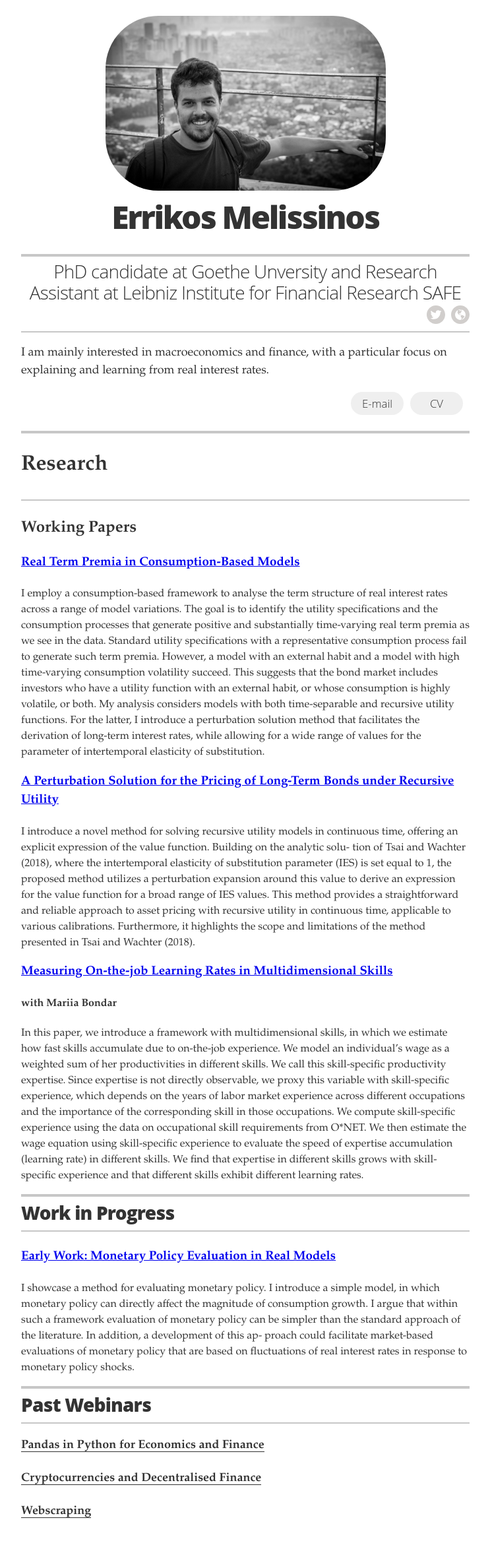
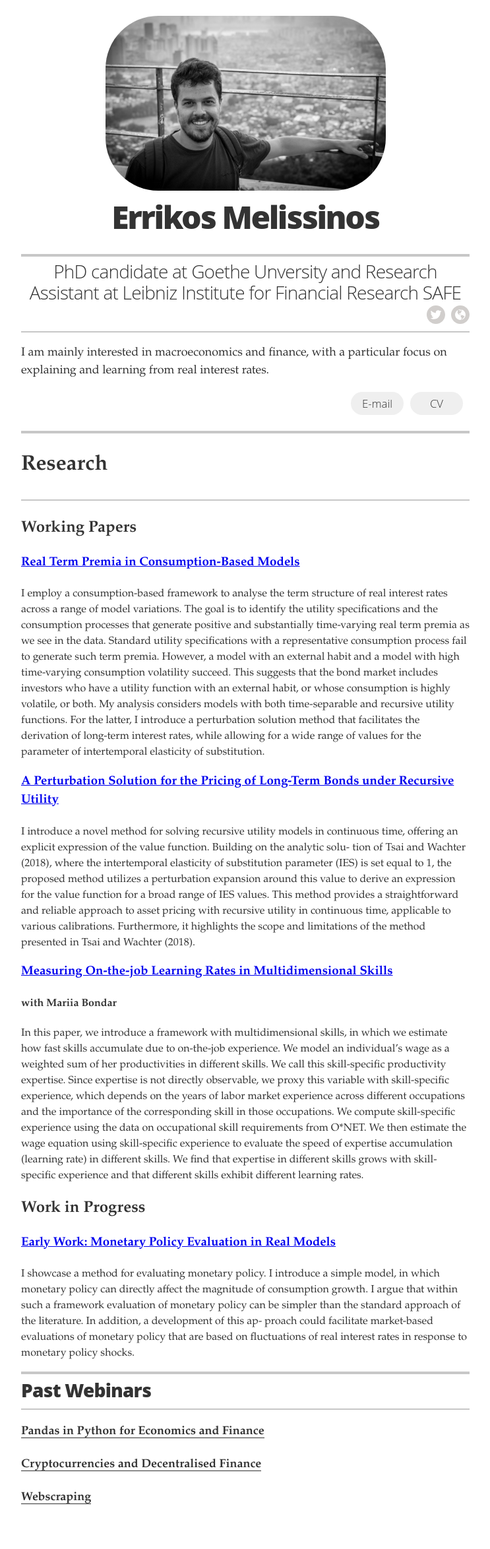
Before and after one commit to errikos-melissinos/errikos-melissinos.github.io, a Jekyll site: the page built from index.html, in a window 1280 px wide. Shown: the whole page at 66% size, without its empty margins (268-1011 px from the left). Built offline with Jekyll 4.4.1, drawn with Linux system fonts in a browser that asks for light colours; after the commit the page ends 2327 px from its top, so only the background shows below that.

Commit message:
Update resume.html

```diff
--- a/_layouts/resume.html
+++ b/_layouts/resume.html
@@ -137,7 +137,8 @@
           {% if site.resume_section_projects2 %}
       <!-- begin Work in Progress -->
 <!--       <section class="content-section"> -->
-        <header class="section-header">
+<!--         <header class="section-header"> -->
+        <header>
           <h2>Work in Progress</h2>
         </header>
 
```
